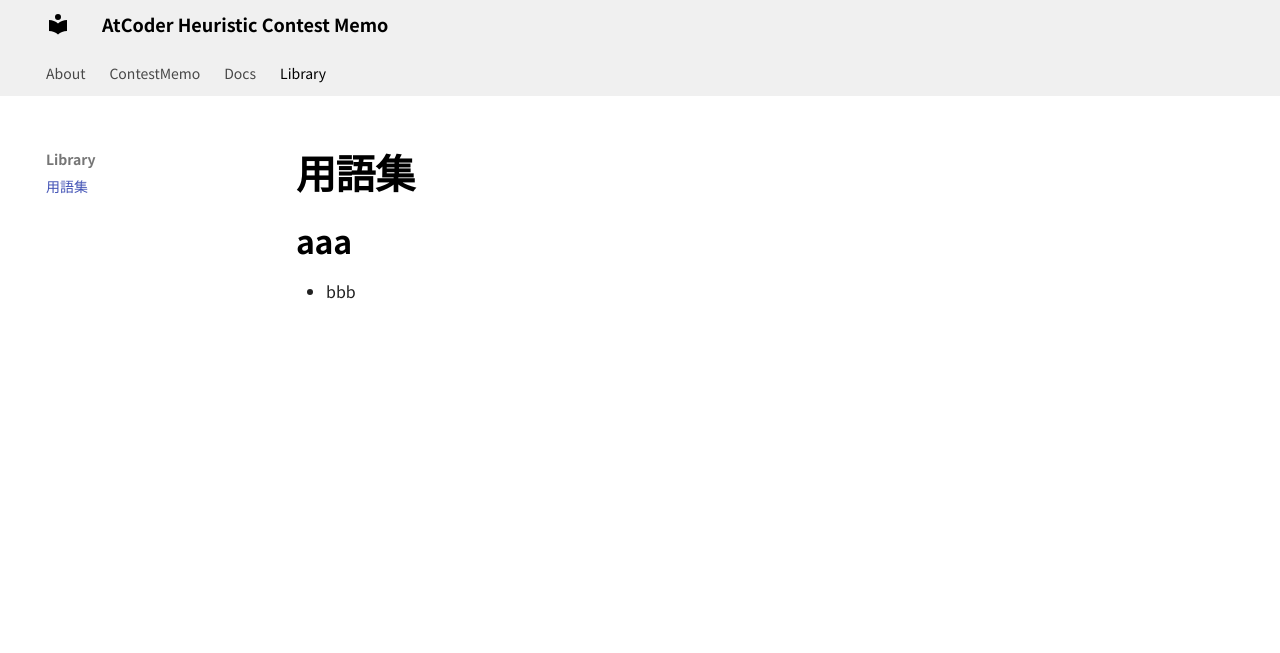
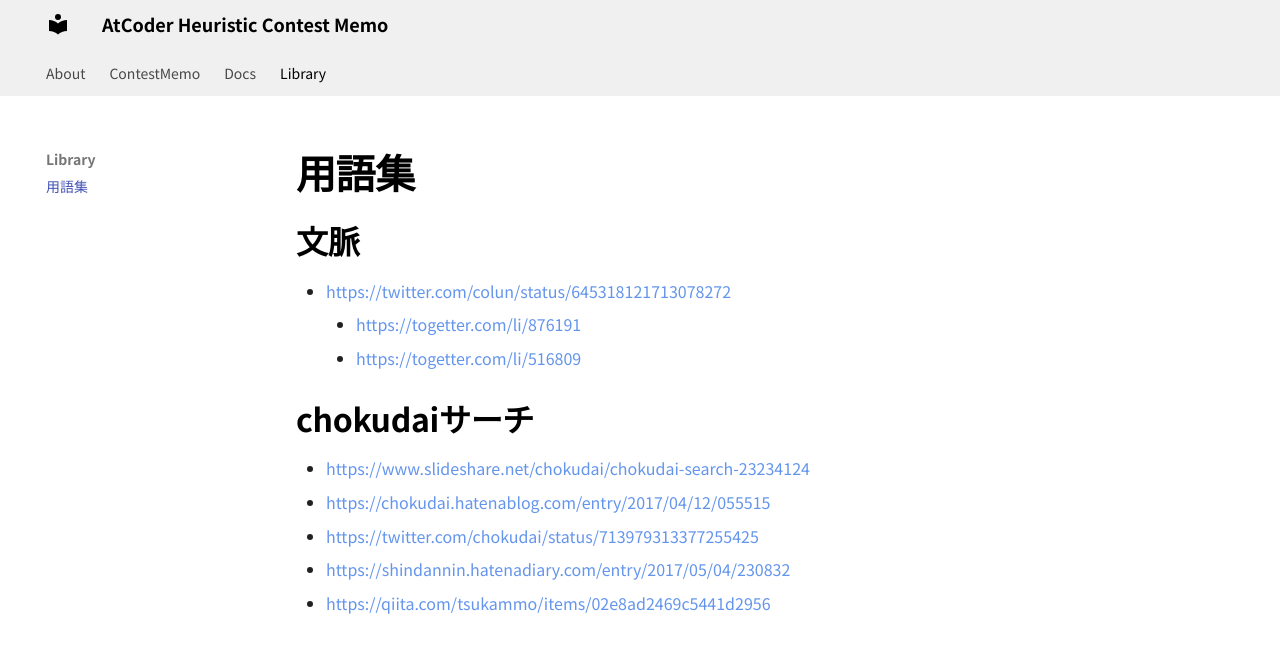
Before and after one commit to jetbead/AtCoderHeuristicContestMemo, an MkDocs documentation site: the page built from docs/Library/glossary.md, in a window 1280 px wide. Shown: the top 653 px of the page. Built offline with MkDocs 1.6.1 and Material for MkDocs 9.7.7, drawn with Linux system fonts in a browser that asks for light colours; some web fonts are replaced.

Commit message:
modify glossary.md

```diff
--- a/docs/Library/glossary.md
+++ b/docs/Library/glossary.md
@@ -1,4 +1,13 @@
 # 用語集
 
-## aaa
-- bbb
+## 文脈
+- https://twitter.com/colun/status/645318121713078272
+    - https://togetter.com/li/876191
+    - https://togetter.com/li/516809
+
+## chokudaiサーチ
+- https://www.slideshare.net/chokudai/chokudai-search-23234124
+- https://chokudai.hatenablog.com/entry/2017/04/12/055515
+- https://twitter.com/chokudai/status/713979313377255425
+- https://shindannin.hatenadiary.com/entry/2017/05/04/230832
+- https://qiita.com/tsukammo/items/02e8ad2469c5441d2956
```
